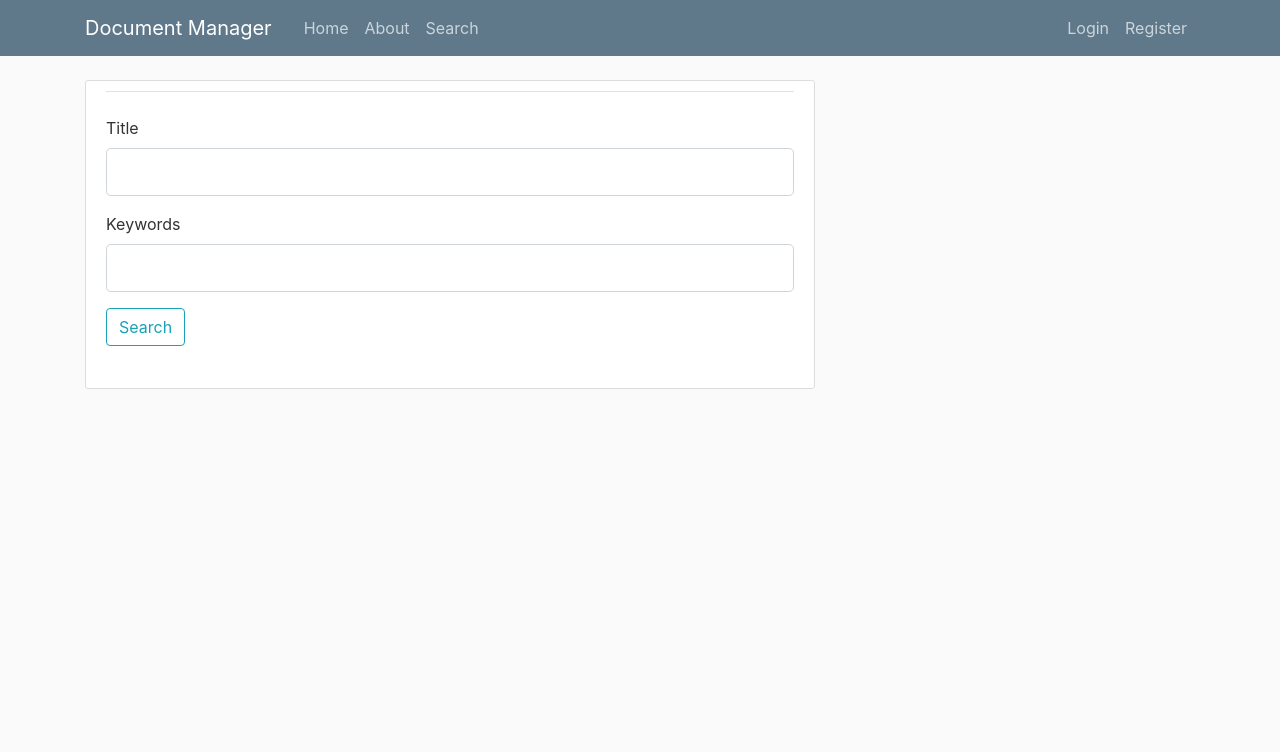
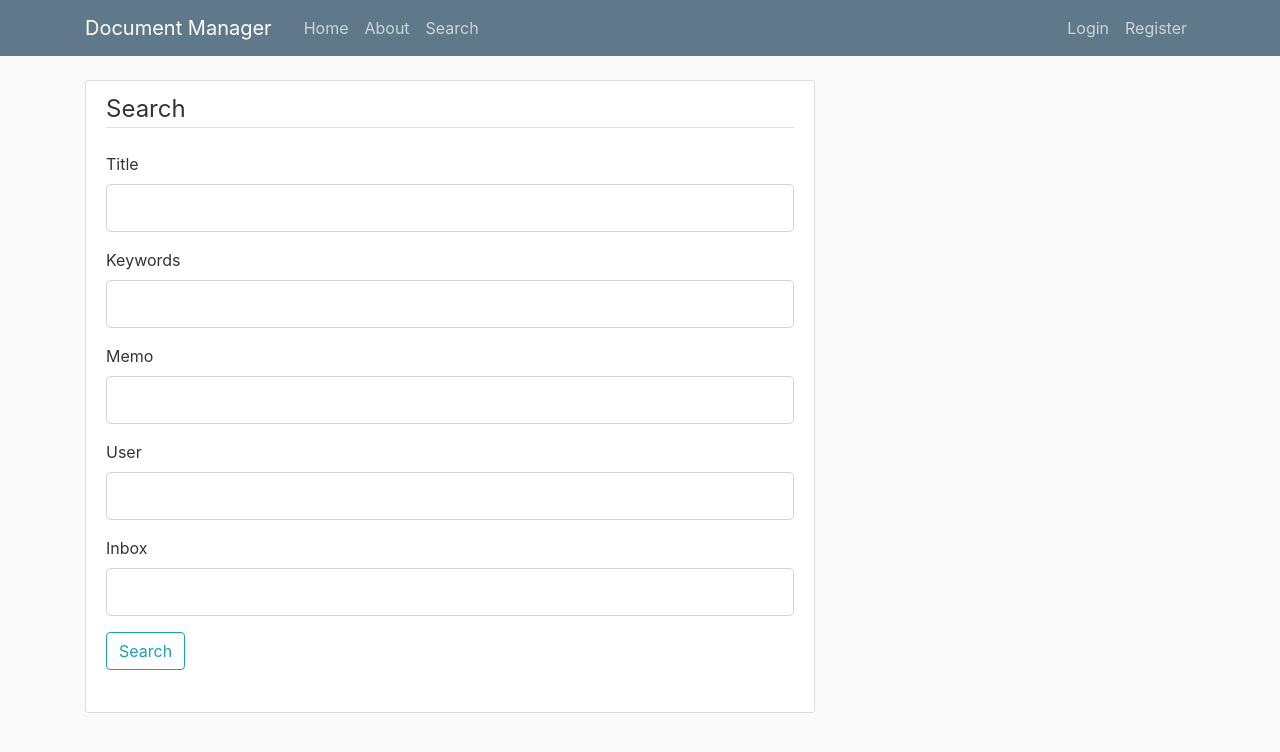
Before and after one commit to iotexpert/memosystem, a Flask app: page /search in a window 1280 px wide. Shown: the top 752 px of the page. Run offline with Flask 2, Linux system fonts and the light colour scheme; some libraries are stand-ins or nearby versions.

```diff
--- a/docmgr/memos/forms.py
+++ b/docmgr/memos/forms.py
@@ -48,8 +48,9 @@ class MemoForm(FlaskForm):
 
 
 class MemoSearch(FlaskForm):
-    username = StringField('username')
     title = StringField('Title')
     keywords = StringField('Keywords')
-
+    memo_ref = StringField('Memo')
+    username = StringField('User')
+    inbox = StringField('Inbox')
     search = SubmitField('Search')
--- a/docmgr/memos/routes.py
+++ b/docmgr/memos/routes.py
@@ -2,7 +2,6 @@ import os
 from flask import (render_template, url_for, flash,current_app,
                    redirect, request, abort, Blueprint, send_from_directory)
 from flask_login import current_user, login_required
-from docmgr.models.MemoSignature import MemoSignature
 
 from docmgr.models.User import User
 from docmgr.memos.forms import MemoForm, MemoSearch
@@ -14,11 +13,11 @@ memos = Blueprint('memos', __name__)
 
 @memos.route("/")
 @memos.route("/memo")
-@memos.route("/memo/<string:username>")
+@memos.route("/memo/<username>")
 @memos.route("/memo/<string:username>/<int:memo_number>")
 @memos.route("/memo/<string:username>/<int:memo_number>/<int:memo_version>")
 def memo_main(username=None,memo_number=None,memo_version=None):
-    pagesize = 10
+    pagesize = User.get_pagesize(current_user)
     page = request.args.get('page', 1, type=int)
     detail = request.args.get('detail')
     if detail == None:
@@ -35,11 +34,24 @@ def memo_main(username=None,memo_number=None,memo_version=None):
         user = User.find(userid=current_user.id)
 
 
-    memo_list = Memo.get_memo_list(username,memo_number,memo_version,pagesize,page)
+    if memo_version == None and memo_number == None and username != None and  '-' in username:
+        sstring = username.split('-')
+        detail = True
+        if len(sstring) == 2:
+             username = sstring[0]
+             memo_number = int(sstring[1])
+
+        if len(sstring) == 3:
+            username = sstring[0]
+            memo_number = int(sstring[1])
+            memo_version = int(sstring[2])
+
+    pagesize = User.get_pagesize(current_user)
+    current_app.logger.info(f"memo = {username} {memo_number} {memo_version}")
+    memo_list = Memo.get_memo_list(username,memo_number,memo_version,page,pagesize)
     for memo in memo_list.items:
         current_app.logger.info(f"References = {memo.references}")
 
-    files = None
 
     if len(memo_list.items) == 0:
         flash('No memos match that criteria','failure')
@@ -220,43 +232,52 @@ def create_revise_submit(username=None,memo_number=None):
         flash(f'{memo} has been created!', 'success')
         return redirect(url_for('memos.memo_main'))
 
-    return render_template('create_memo.html', title='New Memo 123 ',form=form, legend=f'New Memo {memo}', user=delegate, memo=memo)
+    return render_template('create_memo.html', title=f'New Memo {memo}',form=form, legend=f'New Memo {memo}', user=delegate, memo=memo)
 
 # bring up the list of all of the memos that the current user can sign
 @memos.route("/inbox")
 @memos.route("/inbox/<string:username>")
 @login_required
 def inbox(username=None):
+    pagesize = User.get_pagesize(current_user)
+    page = request.args.get('page', 1, type=int)
+    detail = request.args.get('detail')
+    if detail == None:
+        detail = False
+    else:
+        detail = True
+
+
     if username==None:
         username = current_user.username
 
     user = User.find(username=username)
-
-
     delegate = User.find(username=current_user.username)
 
-    current_app.logger.info(f"Sign memos for {user}")
-
-    current_app.logger.info(f"{delegate.get_who_delegated()}")
-
-    page = request.args.get('page', 1, type=int)
-    memo_list = Memo.get_inbox(user)
+    memo_list = Memo.get_inbox(user,page,pagesize)
     current_app.logger.info(f"Memoslist for {user.username} memo_list={memo_list}")
-    return render_template('memo.html', memos=memo_list, title=f"Inbox {username}", user=user, delegate=delegate)
+    return render_template('memo.html', memos=memo_list, title=f"Inbox {username}", legend=f'Inbox: {username}', user=user, delegate=delegate)
 
 
 @memos.route("/drafts")
 @memos.route("/drafts/<string:username>")
 @login_required
 def drafts(username=None):
+    pagesize = User.get_pagesize(current_user)
+    page = request.args.get('page', 1, type=int)
+    detail = request.args.get('detail')
+    if detail == None:
+        detail = False
+    else:
+        detail = True
+
     if username==None:
         username = current_user.username
 
     user = User.find(username=username)
     delegate = User.find(username=current_user.username)
 
-    page = request.args.get('page', 1, type=int)
-    memo_list = Memo.get_drafts(user)
+    memo_list = Memo.get_drafts(user,page,pagesize)
     return render_template('memo.html', memos=memo_list, title=f"Inbox {username}", user=user, delegate=delegate)
 
 
@@ -381,4 +402,36 @@ def reject(username,memo_number,memo_version):
 @memos.route("/search",methods=['GET', 'POST'])
 def search():
     form = MemoSearch()
-    return render_template('memo_search.html', title='New Memo 123 ',form=form)
+    if request.method == 'GET':
+        pass
+
+
+
+    if form.validate_on_submit():
+        current_app.logger.info(f"Title = {form.title.data}")
+        current_app.logger.info(f"Keywords = {form.keywords.data}")
+        current_app.logger.info(f"Memo = {form.memo_ref.data}")
+        current_app.logger.info(f"Username = {form.username.data}")
+        current_app.logger.info(f"Inbox = {form.inbox.data}")
+
+#TODO: ARH Fix this
+        if form.title.data != '':
+            return redirect(url_for("memos.memo_main",username=form.username.data))
+
+#TODO: ARH Fix this
+        if form.keywords.data != '':
+            return redirect(url_for("memos.memo_main",username=form.username.data))
+
+        if form.memo_ref.data != '':
+            return redirect(url_for("memos.memo_main",username=form.memo_ref.data))
+
+        if form.username.data != '':
+            return redirect(url_for("memos.memo_main",username=form.username.data))
+
+        if form.inbox.data != '':
+            return redirect(url_for("memos.inbox",username=form.inbox.data))
+
+
+        current_app.logger.info("None of the above")
+
+    return render_template('memo_search.html', title='Memo Search ',legend=f'Search',form=form)
--- a/docmgr/templates/memo_search.html
+++ b/docmgr/templates/memo_search.html
@@ -33,6 +33,50 @@
                 {% endif %}
             </div>
 
+            <div class="form-group">
+                {{ form.memo_ref.label(class="form-control-label") }}
+                {% if form.memo_ref.errors %}
+                    {{ form.memo_ref(class="form-control form-control-lg is-invalid") }}
+                    <div class="invalid-feedback">
+                        {% for error in form.memo_ref.errors %}
+                            <span>{{ error }}</span>
+                        {% endfor %}
+                    </div>
+                {% else %}
+                    {{ form.memo_ref(class="form-control form-control-lg") }}
+                {% endif %}
+            </div>
+
+            <div class="form-group">
+                {{ form.username.label(class="form-control-label") }}
+                {% if form.username.errors %}
+                    {{ form.username(class="form-control form-control-lg is-invalid") }}
+                    <div class="invalid-feedback">
+                        {% for error in form.username.errors %}
+                            <span>{{ error }}</span>
+                        {% endfor %}
+                    </div>
+                {% else %}
+                    {{ form.username(class="form-control form-control-lg") }}
+                {% endif %}
+            </div>
+
+            <div class="form-group">
+                {{ form.inbox.label(class="form-control-label") }}
+                {% if form.inbox.errors %}
+                    {{ form.inbox(class="form-control form-control-lg is-invalid") }}
+                    <div class="invalid-feedback">
+                        {% for error in form.inbox.errors %}
+                            <span>{{ error }}</span>
+                        {% endfor %}
+                    </div>
+                {% else %}
+                    {{ form.inbox(class="form-control form-control-lg") }}
+                {% endif %}
+            </div>
+
+
+
         <div class="form-group">
             {{ form.search(class="btn btn-outline-info") }}
         </div>
```
Also changed, not shown: docmgr/models/Memo.py (+3 -8 lines), docmgr/models/User.py (+9 -0 lines), docmgr/todo.md (+5 -0 lines).
